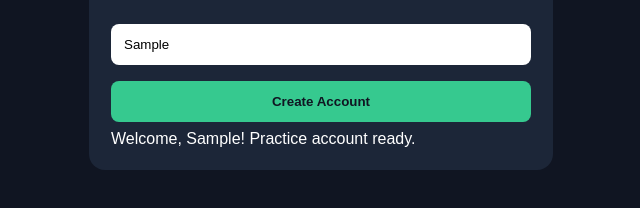
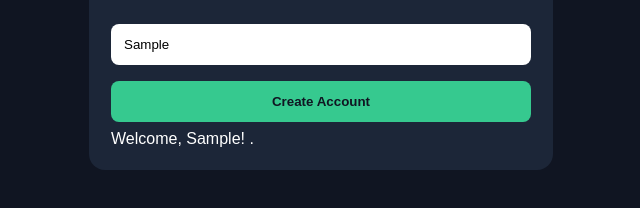
Before and after one commit to bgmiking90576-dotcom/trex-colour-game, a plain HTML site: page index.html in a window 1280 px wide. Both pictures are taken after typing "Sample" into the empty fields and a click on the button "Create Account". Shown: the part 180-388 px from the top of the page, without its empty margins (319-959 px from the left). Drawn offline with Linux system fonts and the light colour scheme.

Commit message:
Update index.html

```diff
--- a/index.html
+++ b/index.html
@@ -65,7 +65,7 @@
       }
 
       document.getElementById("message").textContent =
-        "Welcome, " + username + "! Practice account ready.";
+        "Welcome, " + username + "! .";
     }
   </script>
 </body>
```
